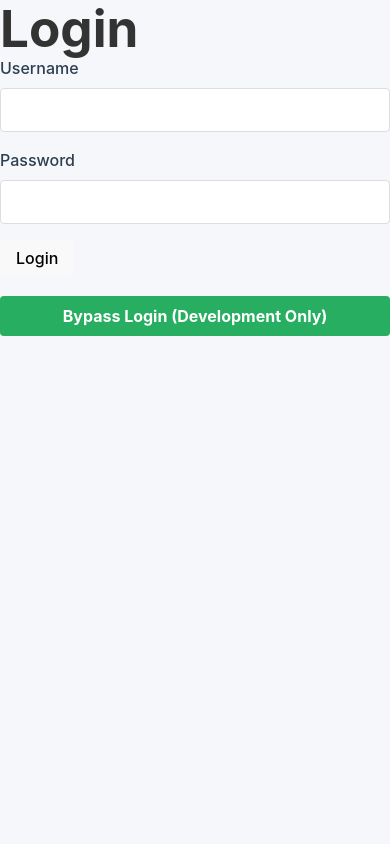
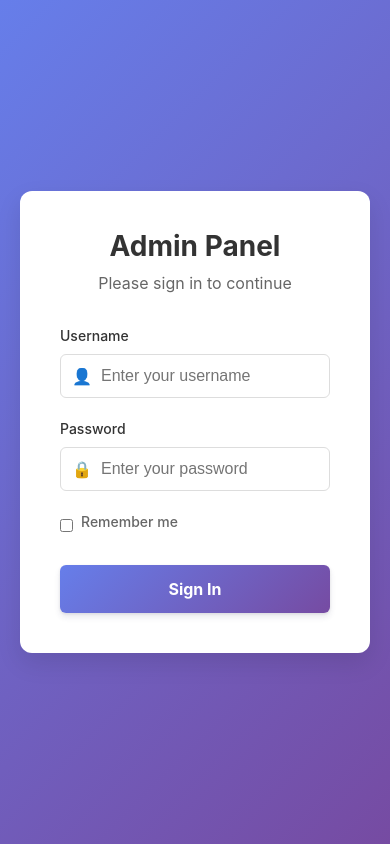
Before and after one commit to fatih045/AdminPaneli, a React (Vite) app: page /login in a window 390 px wide. Built offline with nearby package versions, Linux system fonts and the light colour scheme.

Commit message:
Enhance UI/UX for Login and User Management pages
Updated Login page with a modern, responsive design and added a "Remember me" feature. Refactored User Management to include lock/unlock functionality with real-time status updates. Improved API handling and transitioned to using `axiosInstance`.

```diff
--- a/src/pages/Login.tsx
+++ b/src/pages/Login.tsx
@@ -7,6 +7,7 @@ import type { RootState, AppDispatch } from '../store/store';
 const Login: React.FC = () => {
   const [username, setUsername] = useState('');
   const [password, setPassword] = useState('');
+  const [rememberMe, setRememberMe] = useState(false);
   const navigate = useNavigate();
   const dispatch = useDispatch<AppDispatch>();
   const { user, isLoading, isError, isSuccess, message } = useSelector((state: RootState) => state.auth);
@@ -25,74 +26,209 @@ const Login: React.FC = () => {
     dispatch(login({ username, password }));
   };
 
-  // Function to bypass login (for development purposes)
-  const bypassLogin = () => {
-    // Create a mock user object
-    const mockUser = {
-      id: '1',
-      username: 'admin',
-      email: 'admin@example.com',
-      token: 'mock-token'
-    };
+  return (
+    <div className="login-page" style={{
+      display: 'flex',
+      justifyContent: 'center',
+      alignItems: 'center',
+      minHeight: '100vh',
+      background: 'linear-gradient(135deg, #667eea 0%, #764ba2 100%)',
+      padding: '20px'
+    }}>
+      <div className="login-container" style={{
+        width: '100%',
+        maxWidth: '420px',
+        backgroundColor: 'white',
+        borderRadius: '12px',
+        boxShadow: '0 10px 25px rgba(0, 0, 0, 0.1)',
+        padding: '40px',
+        transition: 'all 0.3s ease'
+      }}>
+        <div style={{ textAlign: 'center', marginBottom: '30px' }}>
+          <h1 style={{
+            color: '#333',
+            fontSize: '28px',
+            fontWeight: 'bold',
+            marginBottom: '10px'
+          }}>Admin Panel</h1>
+          <p style={{ color: '#666', fontSize: '16px' }}>Please sign in to continue</p>
+        </div>
 
-    // Store the mock user in localStorage
-    localStorage.setItem('user', JSON.stringify(mockUser));
+        {isError && (
+          <div style={{
+            backgroundColor: '#ffebee',
+            color: '#d32f2f',
+            padding: '12px',
+            borderRadius: '6px',
+            marginBottom: '20px',
+            fontSize: '14px',
+            display: 'flex',
+            alignItems: 'center',
+            justifyContent: 'center'
+          }}>
+            <span style={{ marginRight: '8px' }}>⚠️</span>
+            {message}
+          </div>
+        )}
 
-    // Update Redux state with the mock user
-    dispatch({ type: 'auth/setUser', payload: mockUser });
-
-    // Redirect to the main page
-    navigate('/cargo-ad');
-  };
-
-  return (
-    <div className="login-page">
-      <div className="login-container">
-        <h1>Login</h1>
         <form onSubmit={handleSubmit}>
-          <div className="form-group">
-            <label htmlFor="username">Username</label>
+          <div style={{ marginBottom: '20px' }}>
+            <label
+              htmlFor="username"
+              style={{
+                display: 'block',
+                marginBottom: '8px',
+                fontSize: '14px',
+                fontWeight: '500',
+                color: '#333'
+              }}
+            >
+              Username
+            </label>
+            <div style={{
+              position: 'relative',
+              display: 'flex',
+              alignItems: 'center'
+            }}>
+              <span style={{
+                position: 'absolute',
+                left: '12px',
+                color: '#999',
+                fontSize: '16px'
+              }}>
+                👤
+              </span>
               <input
                 type="text"
                 id="username"
                 value={username}
                 onChange={(e) => setUsername(e.target.value)}
                 required
+                style={{
+                  width: '100%',
+                  padding: '12px 12px 12px 40px',
+                  borderRadius: '6px',
+                  border: '1px solid #ddd',
+                  fontSize: '16px',
+                  transition: 'all 0.3s ease'
+                }}
+                placeholder="Enter your username"
               />
             </div>
-          <div className="form-group">
-            <label htmlFor="password">Password</label>
+          </div>
+
+          <div style={{ marginBottom: '20px' }}>
+            <label
+              htmlFor="password"
+              style={{
+                display: 'block',
+                marginBottom: '8px',
+                fontSize: '14px',
+                fontWeight: '500',
+                color: '#333'
+              }}
+            >
+              Password
+            </label>
+            <div style={{
+              position: 'relative',
+              display: 'flex',
+              alignItems: 'center'
+            }}>
+              <span style={{
+                position: 'absolute',
+                left: '12px',
+                color: '#999',
+                fontSize: '16px'
+              }}>
+                🔒
+              </span>
               <input
                 type="password"
                 id="password"
                 value={password}
                 onChange={(e) => setPassword(e.target.value)}
                 required
+                style={{
+                  width: '100%',
+                  padding: '12px 12px 12px 40px',
+                  borderRadius: '6px',
+                  border: '1px solid #ddd',
+                  fontSize: '16px',
+                  transition: 'all 0.3s ease'
+                }}
+                placeholder="Enter your password"
               />
             </div>
-          <button type="submit" className="login-button" disabled={isLoading}>
-            {isLoading ? 'Logging in...' : 'Login'}
-          </button>
-          {isError && <div style={{ color: 'red', marginTop: 10 }}>{message}</div>}
-          {/* Bypass login button */}
-          <div style={{ marginTop: '20px', textAlign: 'center' }}>
+          </div>
+
+          <div style={{
+            display: 'flex',
+            alignItems: 'center',
+            justifyContent: 'space-between',
+            marginBottom: '25px'
+          }}>
+            <div style={{ display: 'flex', alignItems: 'center' }}>
+              <input
+                type="checkbox"
+                id="rememberMe"
+                checked={rememberMe}
+                onChange={(e) => setRememberMe(e.target.checked)}
+                style={{
+                  marginRight: '8px',
+                  width: 'auto'
+                }}
+              />
+              <label
+                htmlFor="rememberMe"
+                style={{
+                  fontSize: '14px',
+                  color: '#666',
+                  cursor: 'pointer'
+                }}
+              >
+                Remember me
+              </label>
+            </div>
+            <a
+              href="#"
+              style={{
+                fontSize: '14px',
+                color: '#667eea',
+                textDecoration: 'none'
+              }}
+            >
+
+            </a>
+          </div>
+
           <button
-              type="button"
-              onClick={bypassLogin}
+            type="submit"
+            disabled={isLoading}
             style={{
-                background: '#27ae60',
+              width: '100%',
+              padding: '14px',
+              background: 'linear-gradient(135deg, #667eea 0%, #764ba2 100%)',
               color: 'white',
               border: 'none',
-                padding: '10px 15px',
-                borderRadius: '4px',
-                cursor: 'pointer',
+              borderRadius: '6px',
+              fontSize: '16px',
               fontWeight: 'bold',
-                width: '100%'
+              cursor: isLoading ? 'not-allowed' : 'pointer',
+              transition: 'all 0.3s ease',
+              opacity: isLoading ? 0.7 : 1,
+              display: 'flex',
+              justifyContent: 'center',
+              alignItems: 'center',
+              boxShadow: '0 4px 6px rgba(50, 50, 93, 0.11), 0 1px 3px rgba(0, 0, 0, 0.08)'
             }}
           >
-              Bypass Login (Development Only)
+            {isLoading ? (
+              <span>Logging in...</span>
+            ) : (
+              <span>Sign In</span>
+            )}
           </button>
-          </div>
         </form>
       </div>
     </div>
--- a/src/pages/UserManagement.tsx
+++ b/src/pages/UserManagement.tsx
@@ -1,19 +1,25 @@
 import React, { useEffect, useState } from 'react';
 import axiosInstance from '../services/baseService';
 
+interface User {
+  id: string;
+  userName: string;
+  isLocked: boolean;
+  lockoutEnd: string | null;
+}
+
 const UserManagement: React.FC = () => {
-  const [users, setUsers] = useState<{id: string, userName: string}[]>([]);
+  const [users, setUsers] = useState<User[]>([]);
   const [loading, setLoading] = useState(true);
   const [error, setError] = useState<string | null>(null);
-  const [deleting, setDeleting] = useState<string | null>(null);
+  const [processing, setProcessing] = useState<string | null>(null);
 
   const fetchUsers = async () => {
     setLoading(true);
     setError(null);
     try {
-      const response = await fetch('https://evrenblackbird.com/AllUsers');
-      const data = await response.json();
-      setUsers(data);
+      const response = await axiosInstance.get('AllUsers');
+      setUsers(response.data);
     } catch (err) {
       setError('Kullanıcılar alınamadı.');
     } finally {
@@ -25,15 +31,16 @@ const UserManagement: React.FC = () => {
     fetchUsers();
   }, []);
 
-  const handleBlock = async (id: string) => {
-    setDeleting(id);
+  const handleBlockUnblock = async (id: string, isLocked: boolean) => {
+    setProcessing(id);
     try {
-      await axiosInstance.delete(`${id}`);
-      await fetchUsers(); // Silme sonrası tekrar çek
+      const endpoint = isLocked ? `Unlock/${id}` : `Lockout/${id}`;
+      await axiosInstance.post(endpoint);
+      await fetchUsers();
     } catch (err) {
-      alert('Kullanıcı silinemedi!');
+      alert(isLocked ? 'Kullanıcı kilidi açılamadı!' : 'Kullanıcı kilitlenemedi!');
     } finally {
-      setDeleting(null);
+      setProcessing(null);
     }
   };
 
@@ -47,13 +54,21 @@ const UserManagement: React.FC = () => {
           {users.map(user => (
             <div key={user.id} className="card" style={{padding: '1rem', border: '1px solid #ccc', borderRadius: 8, minWidth: 220}}>
               <div><strong>User Name:</strong> {user.userName}</div>
+              <div><strong>Status:</strong> {user.isLocked ? 'Blocked' : 'Active'}</div>
               <button
-                className="btn btn-danger"
-                style={{marginTop: 12, width: '100%', opacity: deleting === user.id ? 0.6 : 1}}
-                onClick={() => handleBlock(user.id)}
-                disabled={deleting === user.id}
+                className={user.isLocked ? "btn btn-success" : "btn btn-danger"}
+                style={{
+                  marginTop: 12,
+                  width: '100%',
+                  opacity: processing === user.id ? 0.6 : 1,
+                  backgroundColor: user.isLocked ? '#28a745' : '#dc3545'
+                }}
+                onClick={() => handleBlockUnblock(user.id, user.isLocked)}
+                disabled={processing === user.id}
               >
-                {deleting === user.id ? 'Blocking...' : 'Block'}
+                {processing === user.id
+                  ? (user.isLocked ? 'Unblocking...' : 'Blocking...')
+                  : (user.isLocked ? 'Unblock' : 'Block')}
               </button>
             </div>
           ))}
```
Lines whose indentation alone changed are shown as unchanged.
